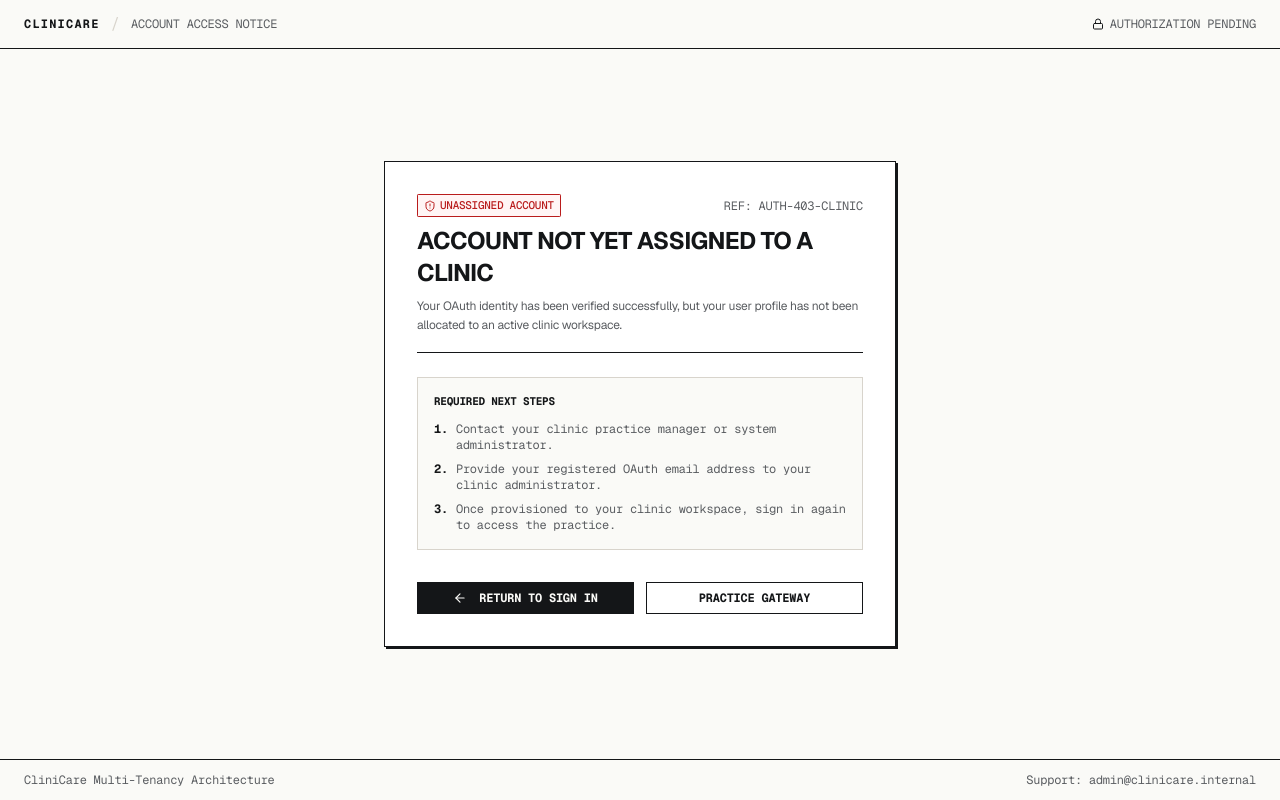
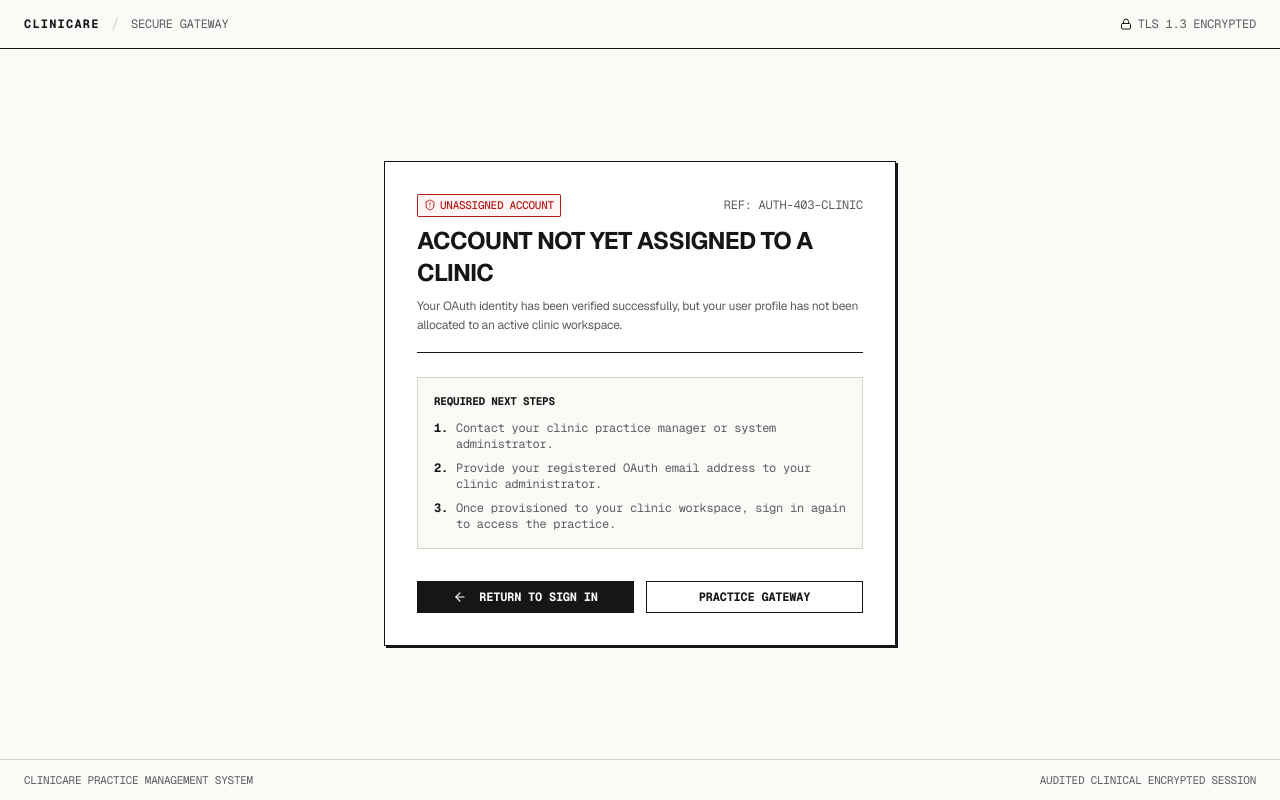
Before and after one commit to darkside1337/clinicare, a Next.js app: page /login/not-set-up in a window 1280 px wide. Built offline with nearby package versions, Linux system fonts and the light colour scheme.

Commit message:
feat(auth): introduce (auth) route group and centered gateway layout

```diff
--- /dev/null
+++ b/app/(auth)/layout.tsx
@@ -0,0 +1,42 @@
+import React from "react";
+import Link from "next/link";
+import { Lock } from "lucide-react";
+
+export default function AuthLayout({
+  children,
+}: {
+  children: React.ReactNode;
+}) {
+  return (
+    <div className="min-h-screen bg-[#FAFAF7] text-[#141618] selection:bg-[#141618] selection:text-[#FAFAF7] flex flex-col justify-between">
+      {/* Top Minimal Clinical Header */}
+      <header className="border-b border-[#141618] px-4 py-3 sm:px-6 flex items-center justify-between">
+        <div className="flex items-center gap-3">
+          <Link
+            href="/"
+            className="font-mono text-xs uppercase font-bold tracking-widest text-[#141618] hover:opacity-75 transition-opacity"
+          >
+            CLINICARE
+          </Link>
+          <span className="text-[#D8D4CC]">/</span>
+          <span className="text-xs font-mono text-[#5A5D61]">SECURE GATEWAY</span>
+        </div>
+        <div className="flex items-center gap-1.5 text-xs font-mono text-[#5A5D61]">
+          <Lock className="size-3 text-[#141618]" />
+          <span>TLS 1.3 ENCRYPTED</span>
+        </div>
+      </header>
+
+      {/* Centered Main Content Area */}
+      <main className="flex-1 flex items-center justify-center p-4 sm:p-6">
+        {children}
+      </main>
+
+      {/* Bottom Minimal Footer */}
+      <footer className="border-t border-[#D8D4CC] px-4 py-3 sm:px-6 flex items-center justify-between text-[11px] font-mono text-[#5A5D61]">
+        <span>CLINICARE PRACTICE MANAGEMENT SYSTEM</span>
+        <span>AUDITED CLINICAL ENCRYPTED SESSION</span>
+      </footer>
+    </div>
+  );
+}
--- a/components/login-not-set-up-view.tsx
+++ b/components/login-not-set-up-view.tsx
@@ -8,27 +8,6 @@ import { Badge } from "@/components/ui/badge";
 
 export default function LoginNotSetUpView() {
   return (
-    <div className="min-h-screen bg-[#FAFAF7] text-[#141618] selection:bg-[#141618] selection:text-[#FAFAF7] flex flex-col justify-between">
-      {/* Top Header */}
-      <header className="border-b border-[#141618] px-6 py-3 flex items-center justify-between">
-        <div className="flex items-center gap-3">
-          <Link
-            href="/"
-            className="font-mono text-xs uppercase font-bold tracking-widest text-[#141618] hover:opacity-75 transition-opacity"
-          >
-            CLINICARE
-          </Link>
-          <span className="text-[#D8D4CC]">/</span>
-          <span className="text-xs font-mono text-[#5A5D61]">ACCOUNT ACCESS NOTICE</span>
-        </div>
-        <div className="flex items-center gap-1.5 text-xs font-mono text-[#5A5D61]">
-          <Lock className="size-3 text-[#141618]" />
-          <span>AUTHORIZATION PENDING</span>
-        </div>
-      </header>
-
-      {/* Main Container */}
-      <main className="flex-1 flex items-center justify-center p-4 sm:p-6">
     <div className="w-full max-w-lg border border-[#141618] bg-white p-6 sm:p-8 shadow-[2px_2px_0px_#141618] space-y-6">
       <div className="space-y-2 border-b border-[#141618] pb-4">
         <div className="flex items-center justify-between">
@@ -90,13 +69,5 @@ export default function LoginNotSetUpView() {
         </Button>
       </div>
     </div>
-      </main>
-
-      {/* Footer */}
-      <footer className="border-t border-[#141618] px-6 py-3 flex flex-wrap items-center justify-between text-xs font-mono text-[#5A5D61]">
-        <span>CliniCare Multi-Tenancy Architecture</span>
-        <span>Support: admin@clinicare.internal</span>
-      </footer>
-    </div>
   );
 }
--- a/components/login-view.tsx
+++ b/components/login-view.tsx
@@ -34,30 +34,9 @@ export default function LoginView() {
   };
 
   return (
-    <div className="min-h-screen bg-[#FAFAF7] text-[#141618] selection:bg-[#141618] selection:text-[#FAFAF7] flex flex-col justify-between">
-      {/* Top Header */}
-      <header className="border-b border-[#141618] px-6 py-3 flex items-center justify-between">
-        <div className="flex items-center gap-3">
-          <Link
-            href="/"
-            className="font-mono text-xs uppercase font-bold tracking-widest text-[#141618] hover:opacity-75 transition-opacity"
-          >
-            CLINICARE
-          </Link>
-          <span className="text-[#D8D4CC]">/</span>
-          <span className="text-xs font-mono text-[#5A5D61]">PRACTICE AUTHENTICATION</span>
-        </div>
-        <div className="flex items-center gap-1.5 text-xs font-mono text-[#5A5D61]">
-          <Lock className="size-3 text-[#141618]" />
-          <span>TLS 1.3 ENCRYPTED</span>
-        </div>
-      </header>
-
-      {/* Main Sign-In Card Container */}
-      <main className="flex-1 flex items-center justify-center p-4 sm:p-6">
-        <div className="w-full max-w-md border border-[#141618] bg-white p-6 sm:p-8 shadow-[2px_2px_0px_#141618] space-y-6">
-          {/* Card Header */}
-          <div className="space-y-2 border-b border-[#141618] pb-4">
+    <div className="w-full max-w-md border border-[#141618] bg-white p-6 sm:p-8 shadow-[2px_2px_0px_#141618] space-y-6">
+      {/* Card Header */}
+      <div className="space-y-2 border-b border-[#141618] pb-4">
             <div className="flex items-center justify-between">
               <span className="text-xs font-mono font-bold uppercase tracking-wider text-[#5A5D61]">
                 PRACTICE ACCESS
@@ -185,13 +164,5 @@ export default function LoginView() {
             </p>
           </div>
         </div>
-      </main>
-
-      {/* Footer */}
-      <footer className="border-t border-[#141618] px-6 py-3 flex flex-wrap items-center justify-between text-xs font-mono text-[#5A5D61]">
-        <span>CliniCare Practice Management System</span>
-        <span>Authorized Personnel Only • TLS Encrypted</span>
-      </footer>
-    </div>
   );
 }
```
Also changed, not shown: app/(auth)/login/not-set-up/page.tsx (renamed from app/login/not-set-up/page.tsx), app/(auth)/login/page.tsx (renamed from app/login/page.tsx). Lines whose indentation alone changed are shown as unchanged.
